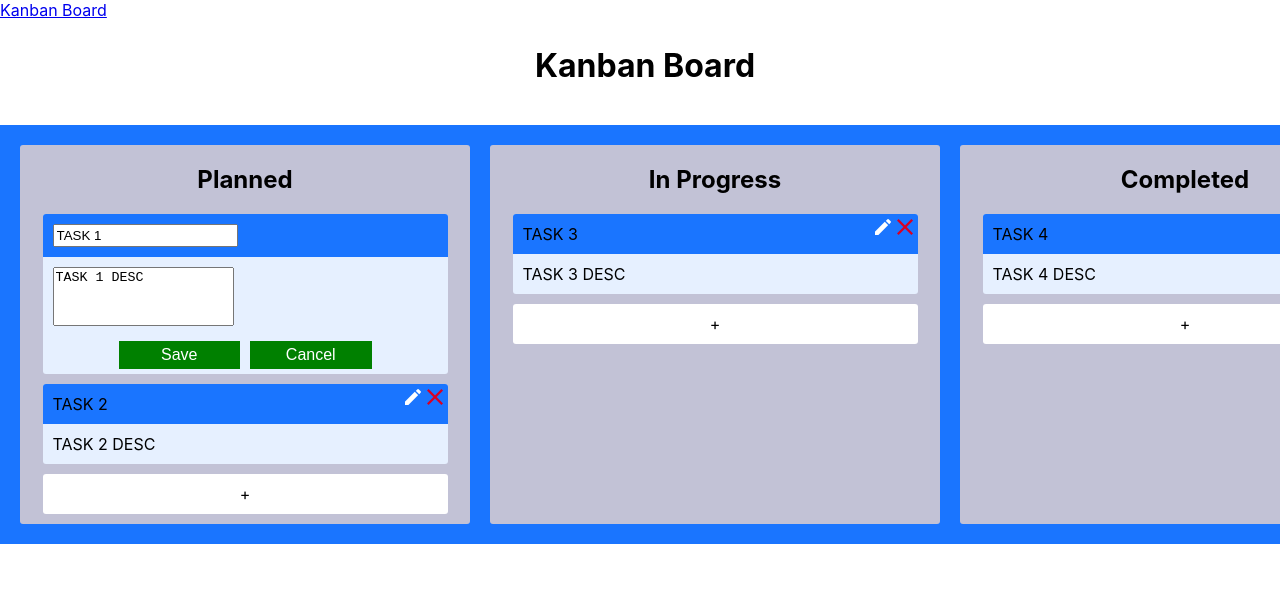
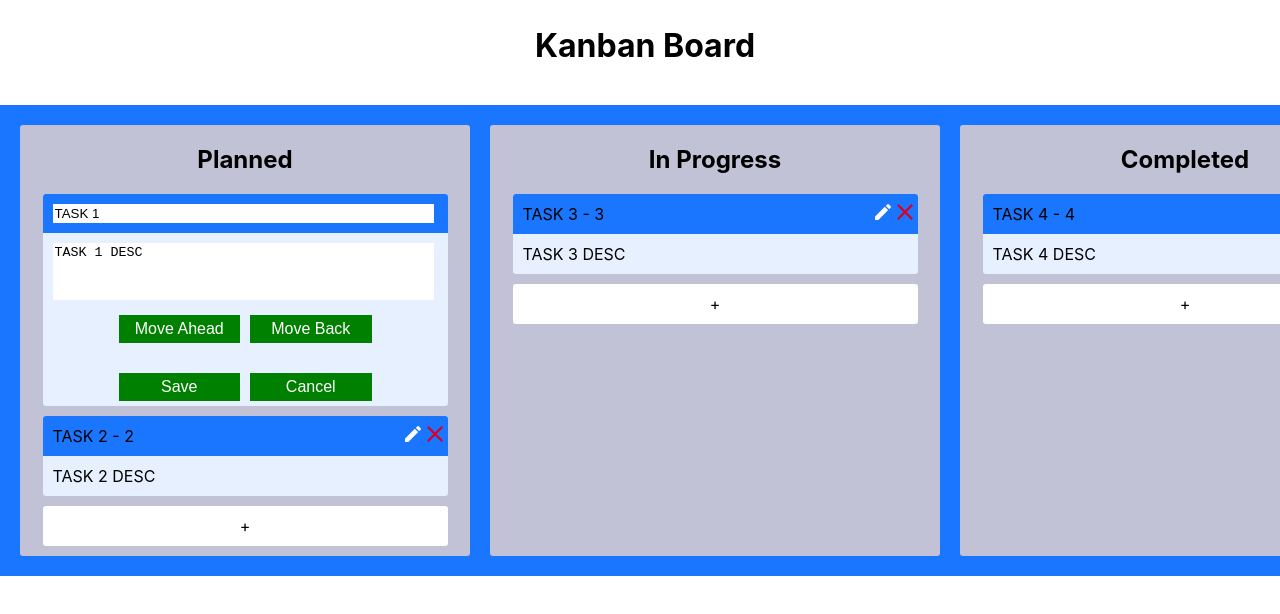
Before and after one commit to aadesh-agarwal8888/kanban-frontend, a React (Create React App) app: page /home in a window 1280 px wide. Both pictures are taken after a click on the element 412 px from the left and 226 px from the top of the page. Shown: the top 614 px of the page. Built offline with nearby package versions, Linux system fonts and the light colour scheme.

Commit message:
Task Status Change Feature Implemented

```diff
--- a/package.json
+++ b/package.json
@@ -6,8 +6,10 @@
     "@testing-library/jest-dom": "^5.16.4",
     "@testing-library/react": "^12.1.4",
     "@testing-library/user-event": "^13.5.0",
+    "bootstrap": "^5.1.3",
     "react": "^18.0.0",
     "react-bootstrap": "^2.3.1",
+    "react-dnd": "^16.0.1",
     "react-dom": "^18.0.0",
     "react-router-dom": "^6.3.0",
     "react-scripts": "5.0.0",
--- a/src/compnents/board/board.component.jsx
+++ b/src/compnents/board/board.component.jsx
@@ -54,6 +54,8 @@ class Board extends React.Component{
         this.addTask = this.addTask.bind(this)
         this.updateTask = this.updateTask.bind(this)
         this.deleteTask = this.deleteTask.bind(this)
+        this.changeTaskStatus = this.changeTaskStatus.bind(this)
+
     }
 
     addTask(title, desc, status) {
@@ -83,6 +85,28 @@ class Board extends React.Component{
       this.setState({tasks})
     }
 
+    changeTaskStatus(taskId, type) {
+      let tasks = this.state.tasks;
+      var idx = this.state.tasks.findIndex(task => {
+        return task.id === taskId
+      })
+
+      if(type === 0) {
+        if(tasks[idx].status != 1) {
+          tasks[idx].status--;
+        } else {
+          console.log("Cannot be done")
+        }
+      } else {
+        if(tasks[idx].status != 3) {
+          tasks[idx].status++;
+        } else {
+          console.log("Cannot be done")
+        }
+      }
+      this.setState({tasks})
+    }
+
     render() {
         return(
             <div className='board'>
@@ -100,6 +124,7 @@ class Board extends React.Component{
                           addTask = {this.addTask}
                           updateTask = {this.updateTask}
                           deleteTask = {this.deleteTask}
+                          changeTaskStatus = {this.changeTaskStatus}
                         />
                     })
                   }
--- a/src/compnents/board/card/card.component.jsx
+++ b/src/compnents/board/card/card.component.jsx
@@ -1,5 +1,5 @@
 import React from 'react';
-import './card.styles.scss'
+import './card.styles.scss';
 
 class Card extends React.Component{
   //Props: task
@@ -14,6 +14,8 @@ class Card extends React.Component{
     this.toggleEditable = this.toggleEditable.bind(this);
     this.updateTask = this.updateTask.bind(this);
     this.deleteTask = this.deleteTask.bind(this);
+    this.moveTaskAhead = this.moveTaskAhead.bind(this);
+    this.moveTaskBack = this.moveTaskBack.bind(this);
   }
 
   updateText(name, e) {
@@ -37,6 +39,16 @@ class Card extends React.Component{
     this.props.deleteTask(this.props.task.id)
   }
 
+  moveTaskAhead() {
+    this.props.changeTaskStatus(this.props.task.id, 1)
+    this.toggleEditable()
+  }
+
+  moveTaskBack() {
+    this.props.changeTaskStatus(this.props.task.id, 0)
+    this.toggleEditable()
+  }
+
   render() {
     if(!this.state.editable) {
       return (
@@ -45,7 +57,7 @@ class Card extends React.Component{
             <div className='icon icon--delete' onClick={this.deleteTask}></div>
             <div className='icon icon--edit' onClick={ this.toggleEditable}></div>
           </div>
-          <div className='card-title'>{this.props.task.title}</div>
+          <div className='card-title'>{this.props.task.title} - {this.props.task.id}</div>
           <div className='card-content'>{this.props.task.desc}</div>
         </div>
       );
@@ -56,11 +68,16 @@ class Card extends React.Component{
             type='text'
             value={this.state.title}
             onChange={this.updateText.bind(null, 'title')}
-            /></div>
+            />
+          </div>
           <div className='card-content'><textarea
             value={this.state.desc}
             onChange={this.updateText.bind(null, 'desc')}
-            /></div>
+            />
+          </div>
+          <button onClick = {this.moveTaskAhead}>Move Ahead</button>
+          <button onClick={this.moveTaskBack}>Move Back</button>
+          <div className = 'card-content' />
           <button onClick={this.updateTask}>Save</button>
           <button onClick={this.toggleEditable}>Cancel</button>
         </div>
--- a/src/compnents/board/card/card.styles.scss
+++ b/src/compnents/board/card/card.styles.scss
@@ -8,7 +8,7 @@
 
 .card-icon-container {
     position: absolute;
-    top: 5px;
+    top: 10px;
     right: 2px;
 }
 
@@ -40,7 +40,19 @@
     border-radius: 3px 3px 0px 0px;
 }
 
+.card-actions {
+    background-color: #ffff;
+    text-align: left;
+    padding: 10px;
+    border-radius: 3px 3px 0px 0px;
+}
+
 .card-content {
     text-align: left;
     padding: 10px;
 }
+
+.card-title input, .card-content textarea {
+    border: none;
+    width: 98%;
+}
--- a/src/compnents/board/lane/lane.component.jsx
+++ b/src/compnents/board/lane/lane.component.jsx
@@ -1,7 +1,8 @@
 import React from 'react';
 import Card from '../card/card.component';
 import TaskCreator from '../task-creator/task-creator.components';
-import './lane.styles.scss'
+import './lane.styles.scss';
+import { DropTarget } from 'react-dnd';
 
 class Lane extends React.Component{
   //Props: id, title, tasks, addTask
@@ -19,11 +20,12 @@ class Lane extends React.Component{
         {
           this.props.tasks.map((task) => {
             return <Card
-              task = {task}
-              laneId = {this.props.id}
-              updateTask = {this.props.updateTask}
-              deleteTask = {this.props.deleteTask}
-            />
+                task = {task}
+                laneId = {this.props.id}
+                updateTask = {this.props.updateTask}
+                deleteTask = {this.props.deleteTask}
+                changeTaskStatus = {this.props.changeTaskStatus}
+              />
           })
         }
         <TaskCreator
--- a/src/pages/home/home.page.jsx
+++ b/src/pages/home/home.page.jsx
@@ -3,6 +3,7 @@ import { Navbar } from "react-bootstrap";
 import Board from '../../compnents/board/board.component';
 import Card from '../../compnents/board/card/card.component';
 import Lane from '../../compnents/board/lane/lane.component';
+import './home.styles.scss';
 
 class HomeScreen extends React.Component {
 
@@ -23,9 +24,6 @@ class HomeScreen extends React.Component {
     render() {
         return(
             <div>
-                <Navbar bg="dark" variant="dark">
-                    <Navbar.Brand href="#home">Kanban Board</Navbar.Brand>
-                </Navbar>
                 <Board />
             </div>
         )
```
Also changed, not shown: src/pages/home/home.styles.scss (added), 1 other file (tests, documents, lock files or other folders). Lines whose indentation alone changed are shown as unchanged.
